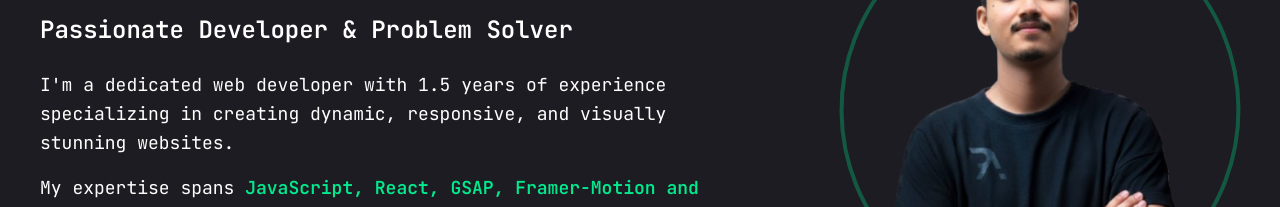
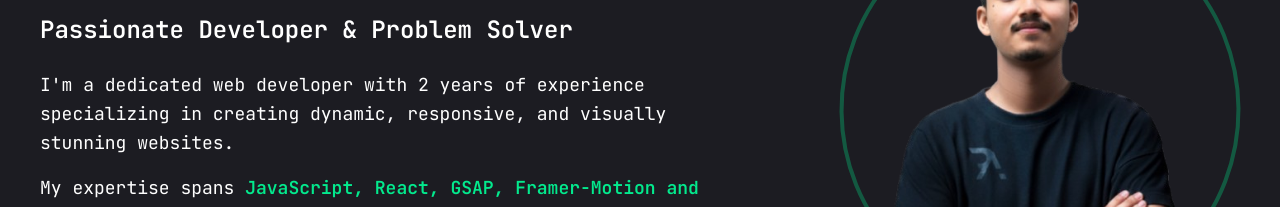
Before and after one commit to Citizshrestha/PortfolioSite, a Next.js app: page /about in a window 1280 px wide. Shown: the part 291-498 px from the top of the page. Built offline with nearby package versions, Linux system fonts and the light colour scheme.

Commit message:
small fix

```diff
--- a/app/about/page.jsx
+++ b/app/about/page.jsx
@@ -25,7 +25,7 @@ const About = () => {
             </h2>
 
             <p className="leading-relaxed text-base xl:text-lg max-w-[800px] mb-4" style={{ color: 'var(--foreground)', opacity: 1 }}>
-              I'm a dedicated web developer with 1.5 years of experience specializing in creating
+              I'm a dedicated web developer with 2 years of experience specializing in creating
               dynamic, responsive, and visually stunning websites.
             </p>
 
--- a/app/resume/page.jsx
+++ b/app/resume/page.jsx
@@ -30,7 +30,7 @@ const about = {
     },
     {
       fieldName: "Experience",
-      fieldValue: "1.5 Years",
+      fieldValue: "2 Years",
     },
     {
       fieldName: "Email",
```
